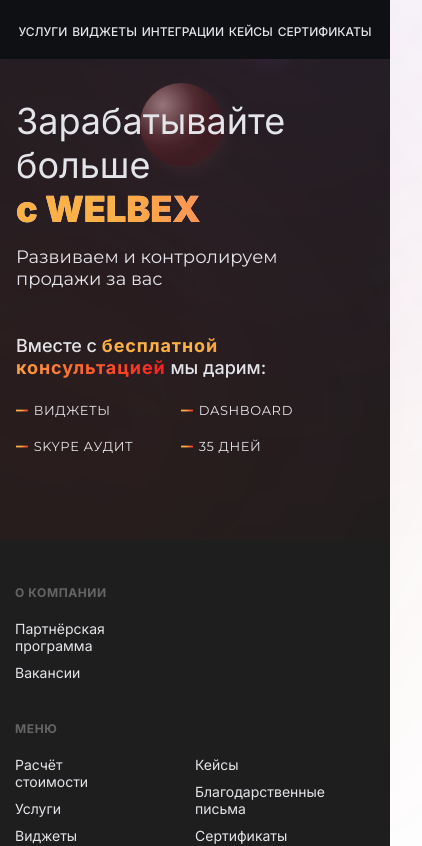
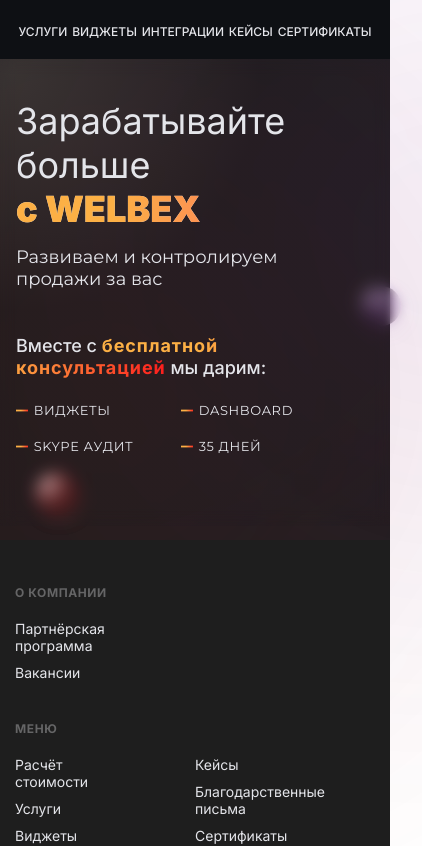
Before and after one commit to amoCRM-syrovezhko-test-task/welbex, a React (Create React App) app: page / in a window 390 px wide. Shown: the top 846 px of the page, 422 px wide, since content can reach past the window. Built offline with nearby package versions, Linux system fonts and the light colour scheme.

Commit message:
feat: `@media` background

```diff
--- /dev/null
+++ b/src/assets/scss/components/background/_bgMedia.scss
@@ -0,0 +1,37 @@
+@media screen and (max-width: 1050px) {
+
+  .light {
+    position: fixed;
+    &-purple {
+      left: 80%;
+      top: 107px;
+    }
+    &-red {
+      left: -5.5rem;
+      top: 24.1rem;
+    }
+  }
+
+  .ball {
+    position: fixed;
+    &-red {
+      width: 4.3rem;
+      height: 4.3rem;
+      left: 9%;
+      top: 47.2rem;
+      background: radial-gradient(64% 64% at 27.25% 26.5%, rgba(255, 208, 208, 0.536) 0%, rgba(212, 93, 93, 0.264) 59.67%, rgba(167, 49, 49, 0.248) 78.59%, rgba(130, 25, 25, 0.248) 100%) /* warning: gradient uses a rotation that is not supported by CSS and may not behave as expected */;
+      box-shadow: 3px 6px 27px -10px rgba(223, 125, 125, 0.25);
+      backdrop-filter: blur(2px);
+    }
+    &-purple {
+        width: 4rem;
+        height: 4rem;
+        left: 92.5%;
+        top: 28.6rem;
+        background: radial-gradient(64% 64% at 27.25% 26.5%, rgba(236, 208, 255, 0.64) 0%, rgba(161, 93, 207, 0.24) 59.67%, rgba(118, 49, 164, 0.208) 78.59%, rgba(86, 24, 128, 0.232) 100%) /* warning: gradient uses a rotation that is not supported by CSS and may not behave as expected */;
+        box-shadow: 3px 6px 27px -10px rgba(177, 118, 217, 0.25);
+        filter: blur(5px);
+        backdrop-filter: blur(2px);
+    }
+  }
+}
--- a/src/assets/scss/components/sections/_mainMedia.scss
+++ b/src/assets/scss/components/sections/_mainMedia.scss
@@ -4,7 +4,11 @@
     padding-left: 1.6rem;
     flex-direction: column;
     align-items: start;
-    margin-top: 4rem;
+    padding-top: 4rem;
+    margin-top: 0;
+    background: radial-gradient(238.53% 189.02% at 3.2% 3.49%, rgba(255, 246, 233, 0.1) 0%, rgba(26, 29, 35, 0.1) 26.62%, rgba(26, 29, 35, 0.1) 52.1%, rgba(26, 29, 35, 0.01) 70.17%, rgba(26, 29, 35, 0) 100%) /* warning: gradient uses a rotation that is not supported by CSS and may not behave as expected */;
+    backdrop-filter: blur(7.5px);
+    height: 100%;
 
     &-first {
 
--- a/src/assets/scss/index.scss
+++ b/src/assets/scss/index.scss
@@ -19,6 +19,7 @@
 @import 'components/sections/headerMedia';
 @import 'components/sections/mainMedia';
 @import 'components/sections/footerMedia';
+@import 'components/background/bgMedia';
 
 html,
 body {
```
